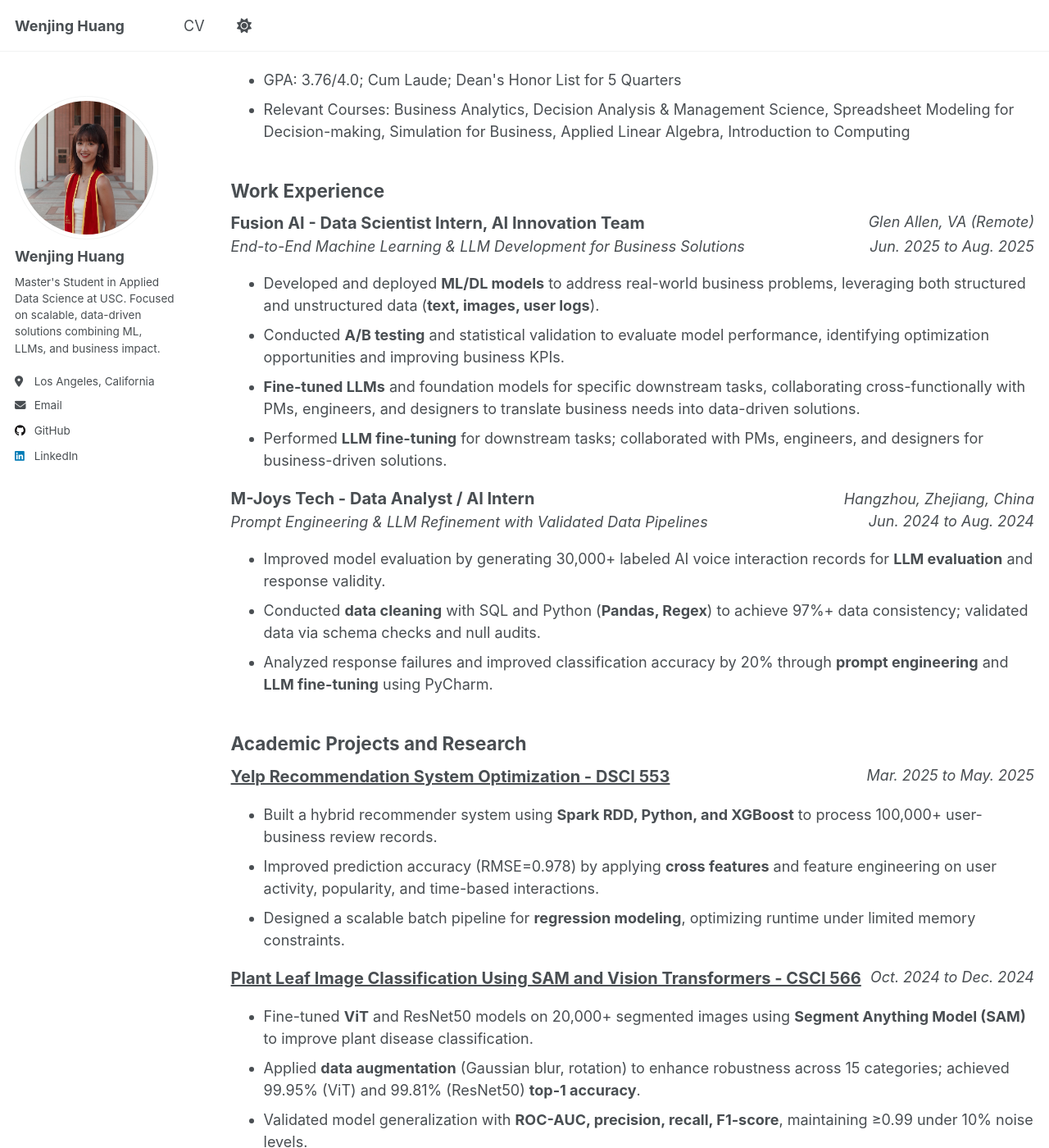
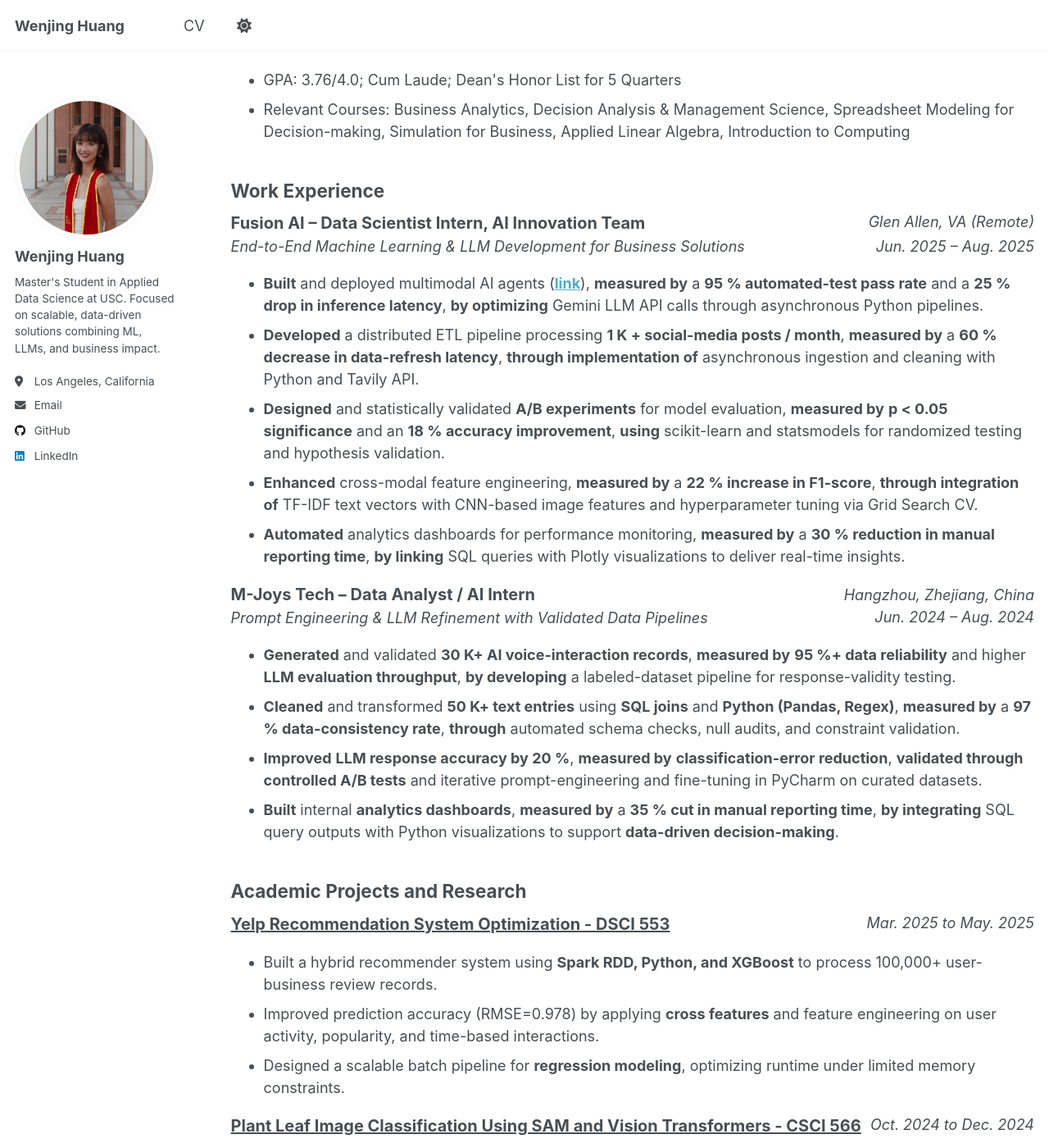
Before and after one commit to jocelynnnwj/jocelynnnwj.github.io, a Jekyll site: the page built from _pages/cv.md, in a window 1280 px wide and 1400 px high, scrolled down 439 px. Shown: the whole window at 82% size. Built offline with Jekyll 4.4.1, drawn with Linux system fonts in a browser that asks for light colours; a script that is not in the unit is left out.

Commit message:
Fix formatting and improve clarity in CV section

```diff
--- a/_pages/cv.md
+++ b/_pages/cv.md
@@ -31,38 +31,41 @@ Bachelor of Science in Business Administration, Concentration in Business Analyt
 ## Work Experience
 
 <div style='display: flex; justify-content: space-between;'>
-  <p style='font-size:20px; margin:0px'><b>Fusion AI - Data Scientist Intern, AI Innovation Team</b></p>
+  <p style='font-size:20px; margin:0px'><b>Fusion AI – Data Scientist Intern, AI Innovation Team</b></p>
   <span><i>Glen Allen, VA (Remote)</i></span>
 </div>
 
 <div style="display: flex; justify-content: space-between;">
   <em>End-to-End Machine Learning & LLM Development for Business Solutions</em>
-  <span><i>Jun. 2025 to Aug. 2025</i></span>
+  <span><i>Jun. 2025 – Aug. 2025</i></span>
 </div>
 
 <ul>
-  <li>Developed and deployed <b>ML/DL models</b> to address real-world business problems, leveraging both structured and unstructured data (<b>text, images, user logs</b>).</li>
-  <li>Conducted <b>A/B testing</b> and statistical validation to evaluate model performance, identifying optimization opportunities and improving business KPIs.</li>
-  <li><b>Fine-tuned LLMs</b> and foundation models for specific downstream tasks, collaborating cross-functionally with PMs, engineers, and designers to translate business needs into data-driven solutions.</li>
-  <li>Performed <b>LLM fine-tuning</b> for downstream tasks; collaborated with PMs, engineers, and designers for business-driven solutions.</li>
+  <li><b>Built</b> and deployed multimodal AI agents (<a href="https://github.com/jocelynnnwj/deer-flow" target="_blank"><b>link</b></a>), <b>measured by</b> a <b>95 % automated-test pass rate</b> and a <b>25 % drop in inference latency</b>, <b>by optimizing</b> Gemini LLM API calls through asynchronous Python pipelines.</li>
+  <li><b>Developed</b> a distributed ETL pipeline processing <b>1 K + social-media posts / month</b>, <b>measured by</b> a <b>60 % decrease in data-refresh latency</b>, <b>through implementation of</b> asynchronous ingestion and cleaning with Python and Tavily API.</li>
+  <li><b>Designed</b> and statistically validated <b>A/B experiments</b> for model evaluation, <b>measured by</b> <b>p &lt; 0.05 significance</b> and an <b>18 % accuracy improvement</b>, <b>using</b> scikit-learn and statsmodels for randomized testing and hypothesis validation.</li>
+  <li><b>Enhanced</b> cross-modal feature engineering, <b>measured by</b> a <b>22 % increase in F1-score</b>, <b>through integration of</b> TF-IDF text vectors with CNN-based image features and hyperparameter tuning via Grid Search CV.</li>
+  <li><b>Automated</b> analytics dashboards for performance monitoring, <b>measured by</b> a <b>30 % reduction in manual reporting time</b>, <b>by linking</b> SQL queries with Plotly visualizations to deliver real-time insights.</li>
 </ul>
 
 <!-- Title and right-aligned location + date -->
+<!-- M-Joys Tech -->
 <div style='display: flex; justify-content: space-between; align-items: baseline;'>
   <div>
-    <p style='font-size:20px; margin:0px'><b>M-Joys Tech - Data Analyst / AI Intern</b></p>
+    <p style='font-size:20px; margin:0px'><b>M-Joys Tech – Data Analyst / AI Intern</b></p>
     <em>Prompt Engineering & LLM Refinement with Validated Data Pipelines</em>
   </div>
   <div style='text-align: right;'>
     <i>Hangzhou, Zhejiang, China</i><br>
-    <i>Jun. 2024 to Aug. 2024</i>
+    <i>Jun. 2024 – Aug. 2024</i>
   </div>
 </div>
 
 <ul>
-  <li>Improved model evaluation by generating 30,000+ labeled AI voice interaction records for <b>LLM evaluation</b> and response validity.</li>
-  <li>Conducted <b>data cleaning</b> with SQL and Python (<b>Pandas, Regex</b>) to achieve 97%+ data consistency; validated data via schema checks and null audits.</li>
-  <li>Analyzed response failures and improved classification accuracy by 20% through <b>prompt engineering</b> and <b>LLM fine-tuning</b> using PyCharm.</li>
+  <li><b>Generated</b> and validated <b>30 K+ AI voice-interaction records</b>, <b>measured by</b> <b>95 %+ data reliability</b> and higher <b>LLM evaluation throughput</b>, <b>by developing</b> a labeled-dataset pipeline for response-validity testing.</li>
+  <li><b>Cleaned</b> and transformed <b>50 K+ text entries</b> using <b>SQL joins</b> and <b>Python (Pandas, Regex)</b>, <b>measured by</b> a <b>97 % data-consistency rate</b>, <b>through</b> automated schema checks, null audits, and constraint validation.</li>
+  <li><b>Improved</b> <b>LLM response accuracy by 20 %</b>, <b>measured by</b> <b>classification-error reduction</b>, <b>validated through controlled A/B tests</b> and iterative prompt-engineering and fine-tuning in PyCharm on curated datasets.</li>
+  <li><b>Built</b> internal <b>analytics dashboards</b>, <b>measured by</b> a <b>35 % cut in manual reporting time</b>, <b>by integrating</b> SQL query outputs with Python visualizations to support <b>data-driven decision-making</b>.</li>
 </ul>
 
 ## Academic Projects and Research
```
